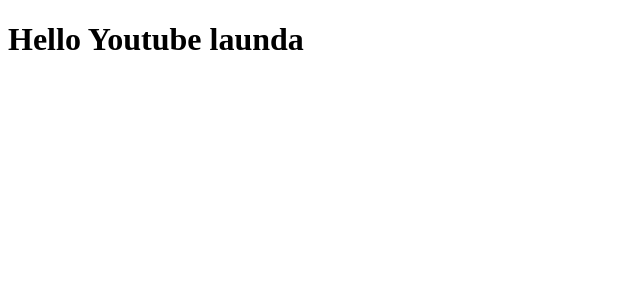
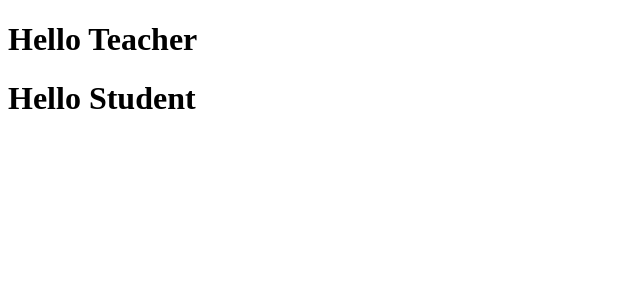
Before and after one commit to hs0805/react-practice, a React (Create React App) app: page / in a window 1280 px wide. Shown: the top 300 px of the page, without its empty margins (0-640 px from the left). Built offline with nearby package versions, Linux system fonts and the light colour scheme.

Commit message:
Composing components

```diff
--- a/src/App.js
+++ b/src/App.js
@@ -1,11 +1,11 @@
 import React, { Component, Fragment} from "react";
-
+import { Teacher, Student } from "./Student";
 class App extends Component {
     render() {
         // return React.createElement("h1", null, "Hello Happy"); // Normal code  (type, props, children)
         return <React.Fragment>
-            <h1>Hello Happy</h1>
-            <h1>Hello Ghost</h1>
+            <Teacher name="Teacher"/>
+            <Student name="Student"/>
             </React.Fragment>
     }
 }
--- a/src/index.js
+++ b/src/index.js
@@ -3,5 +3,4 @@
 import App from "./App";
 import {Student, Teacher} from './Student';
 
-ReactDOM.render(<Student name = "Happy"/>, document.getElementById("root"));   // render(elment, donMode)
-ReactDOM.render(<Teacher name = "Youtube launda"/>, document.getElementById("root"));
+ReactDOM.render(<App/>, document.getElementById("root"));
```
